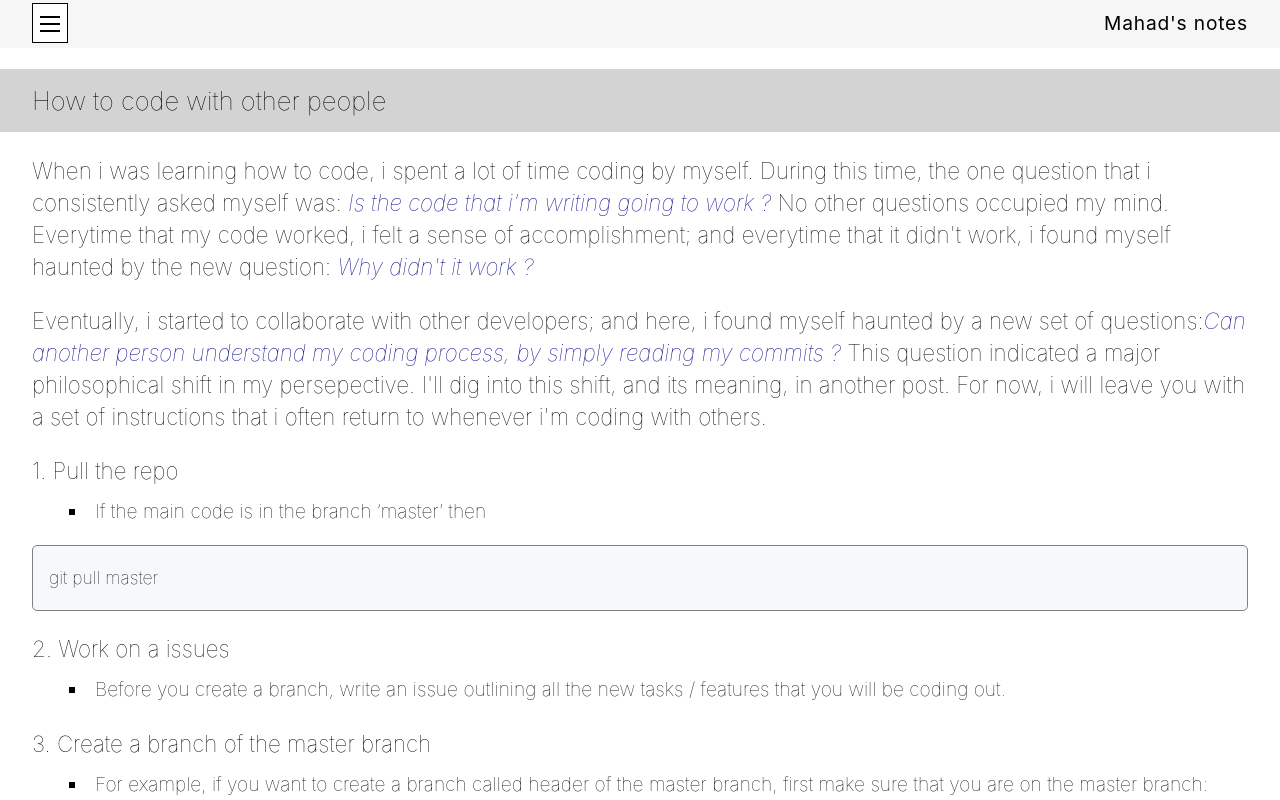
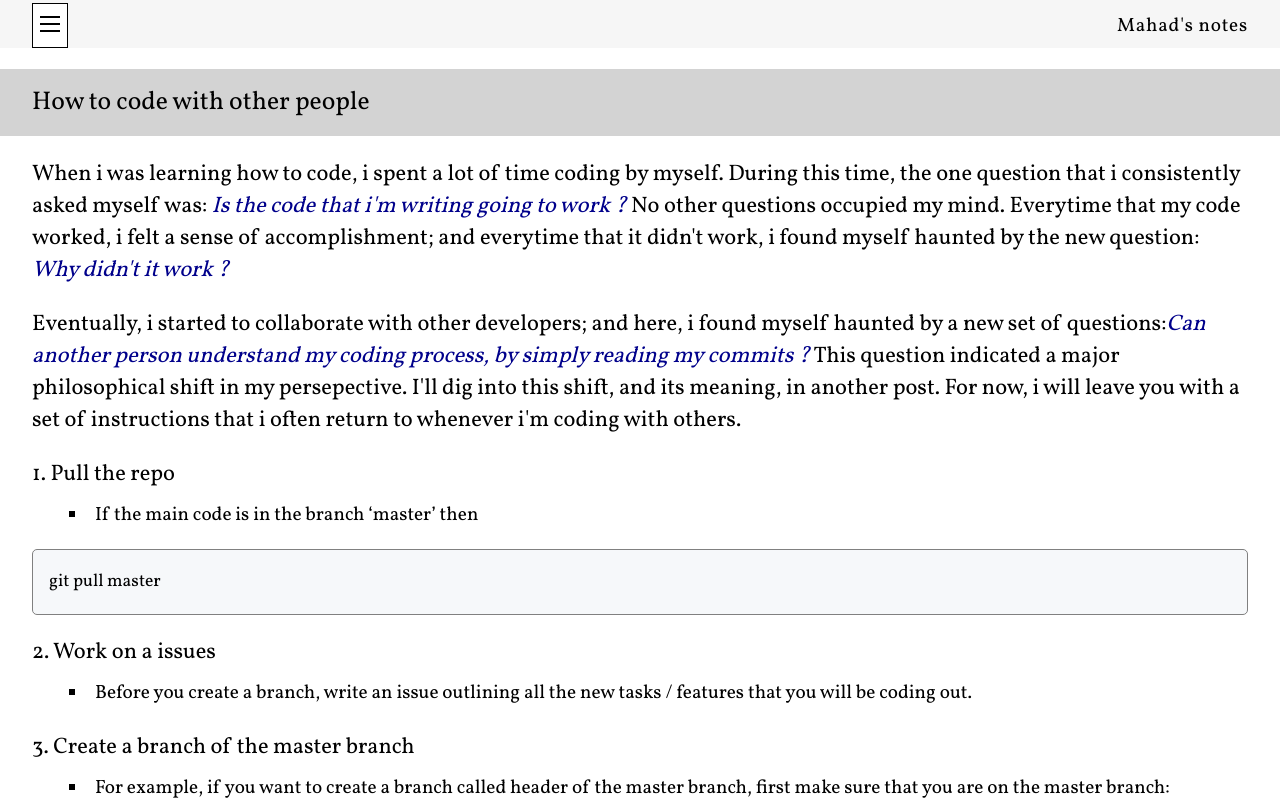
Before and after one commit to Elir-Mahad/notes-v1, a Next.js app: page / in a window 1280 px wide. Shown: the top 800 px of the page. Built offline with nearby package versions, Linux system fonts and the light colour scheme.

Commit message:
The font-weight worked. Now, uncomment google fonts link in index.js and in styles.js. Test to check if the fonts will work with the css font weight style.

```diff
--- a/pages/index.js
+++ b/pages/index.js
@@ -11,12 +11,12 @@
           name="description"
           content="Notes on various topics regarding coding"
         />
-        {/* <link rel="preconnect" href="https://fonts.googleapis.com" />
+        <link rel="preconnect" href="https://fonts.googleapis.com" />
         <link rel="preconnect" href="https://fonts.gstatic.com" crossorigin />
         <link
           href="https://fonts.googleapis.com/css2?family=Vollkorn&display=swap"
           rel="stylesheet"
-        /> */}
+        />
       </Head>
       <Featured />
     </div>
--- a/styles/Styles.js
+++ b/styles/Styles.js
@@ -1,7 +1,7 @@
 import styled from "styled-components";
 
 export const WholeApp = styled.div`
-  // font-family: "Vollkorn", serif;
+  font-family: "Vollkorn", serif;
 `;
 
 // Menu
```
